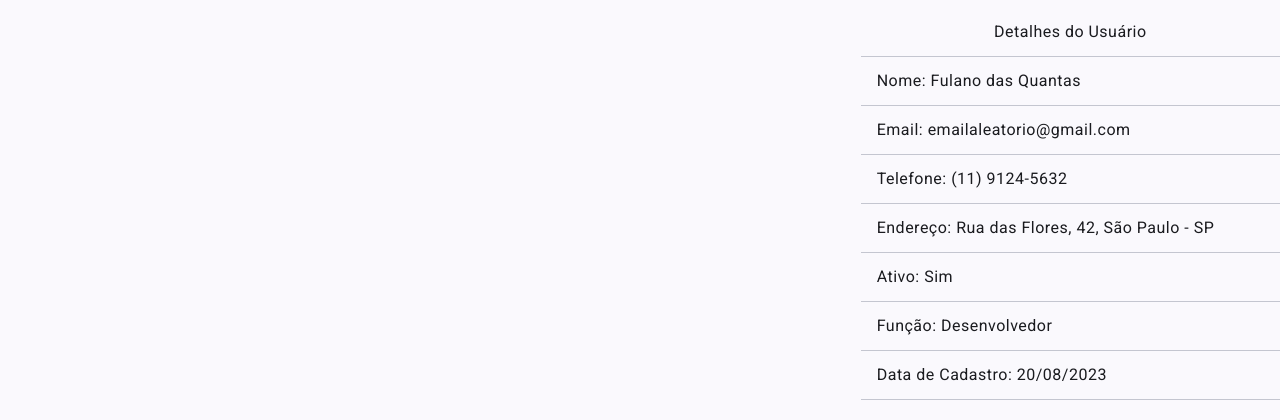
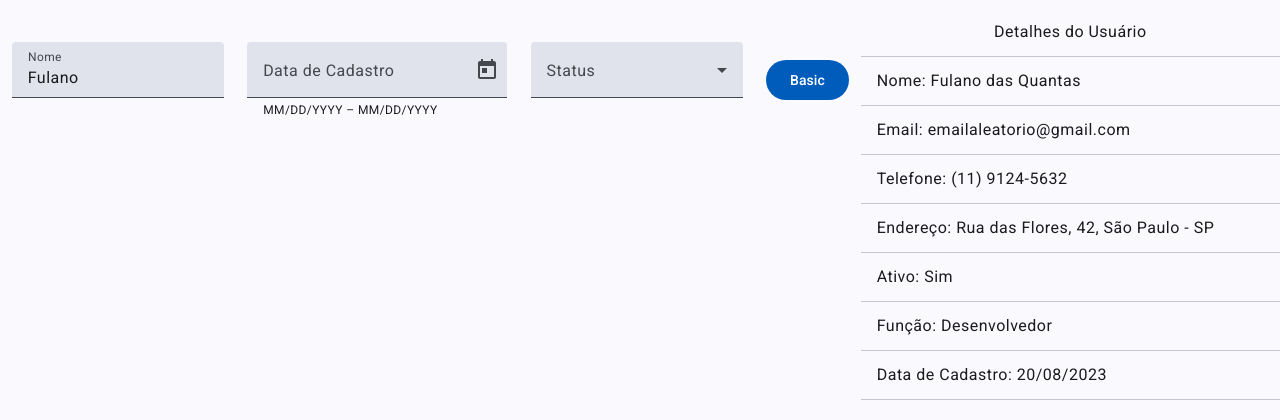
Before and after one commit to Eduardo-Decarli/User-Filter, an Angular app: page / in a window 1280 px wide. Shown: the top 420 px of the page. Built offline with nearby package versions, Linux system fonts and the light colour scheme.

Commit message:
feat: create the filter component

```diff
--- a/src/app/angular-material/angular-material-module.ts
+++ b/src/app/angular-material/angular-material-module.ts
@@ -1,15 +1,37 @@
 import { NgModule } from '@angular/core';
+import { MatListModule } from '@angular/material/list';
+import { MatInputModule } from '@angular/material/input';
 import { MatDividerModule } from '@angular/material/divider';
-import { MatListModule } from '@angular/material/list';
+import { MatFormFieldModule } from '@angular/material/form-field';
+import { MatDatepickerModule } from '@angular/material/datepicker';
+import { provideNativeDateAdapter } from '@angular/material/core';
+import { MatSelectModule } from '@angular/material/select';
+import { MatButtonModule } from '@angular/material/button';
+import { MatIconModule } from '@angular/material/icon';
 
 @NgModule({
   imports: [
     MatListModule,
-    MatDividerModule
+    MatDividerModule,
+    MatFormFieldModule,
+    MatInputModule,
+    MatDatepickerModule,
+    MatSelectModule,
+    MatButtonModule,
+    MatIconModule
   ],
   exports: [
     MatListModule,
-    MatDividerModule
+    MatDividerModule,
+    MatFormFieldModule,
+    MatInputModule,
+    MatDatepickerModule,
+    MatSelectModule,
+    MatButtonModule,
+    MatIconModule
+  ],
+  providers: [
+    provideNativeDateAdapter()
   ]
 })
 export class AngularMaterialModule { }
--- a/src/app/app.html
+++ b/src/app/app.html
@@ -1,7 +1,7 @@
 <div class="container">
     <div class="left-container">
         <div class="top-div">
-
+            <app-filter></app-filter>
         </div>
         <div class="main-left-div">
 
--- /dev/null
+++ b/src/app/components/filter/filter.html
@@ -0,0 +1,38 @@
+<div class="filter">
+    <form class="form">
+        <div class="form__name">
+            <mat-form-field class="example-full-width">
+                <mat-label>Nome</mat-label>
+                <input matInput placeholder="Ex. Fulano da Silva" value="Fulano">
+            </mat-form-field>
+        </div>
+
+        <div class="form__date-picker">
+            <mat-form-field>
+                <mat-label>Data de Cadastro</mat-label>
+                <mat-date-range-input [rangePicker]="picker">
+                    <input matStartDate placeholder="Start date">
+                    <input matEndDate placeholder="End date">
+                </mat-date-range-input>
+                <mat-hint>MM/DD/YYYY – MM/DD/YYYY</mat-hint>
+                <mat-datepicker-toggle matIconSuffix [for]="picker"></mat-datepicker-toggle>
+                <mat-date-range-picker #picker></mat-date-range-picker>
+            </mat-form-field>
+        </div>
+
+        <div class="form__status">
+            <mat-form-field>
+                <mat-label>Status</mat-label>
+                <mat-select>
+                    <mat-option *ngFor="let food of foods" [value]="food.value">
+                        {{food.viewValue}}
+                    </mat-option>
+                </mat-select>
+            </mat-form-field>
+        </div>
+
+        <div class="form__button">
+            <button matButton="filled">Basic</button>
+        </div>
+    </form>
+</div>
--- /dev/null
+++ b/src/app/components/filter/filter.scss
@@ -0,0 +1,31 @@
+.filter {
+    width: 100%;
+    height: 100%;
+}
+
+.form {
+    width: 100%;
+    height: 100%;
+    display: flex;
+    flex-direction: row;
+    flex-wrap: wrap;
+    //gap: 15px;
+    justify-content: space-around;
+    align-items: center;
+
+    &__name {
+
+    }
+
+    &__date-picker {
+
+    }
+
+    &__status {
+
+    }
+
+    &__button {
+
+    }
+}
--- /dev/null
+++ b/src/app/components/filter/filter.ts
@@ -0,0 +1,20 @@
+import { Component } from '@angular/core';
+
+@Component({
+  selector: 'app-filter',
+  standalone: false,
+  templateUrl: './filter.html',
+  styleUrl: './filter.scss'
+})
+export class Filter {
+  foods = [
+    {
+      value: 'teste',
+      viewValue: 'teste'
+    },
+    {
+      value: 'teste2',
+      viewValue: 'teste2'
+    }
+  ]
+}
```
Also changed, not shown: src/app/components/components-module.ts (+9 -4 lines), 1 other file (tests, documents, lock files or other folders).
